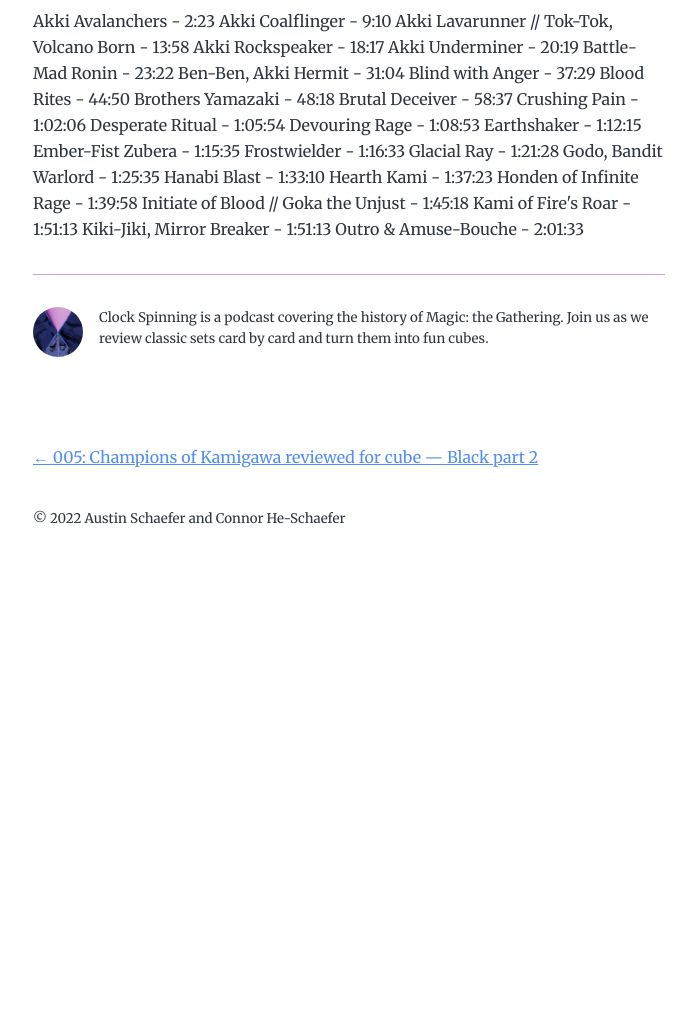
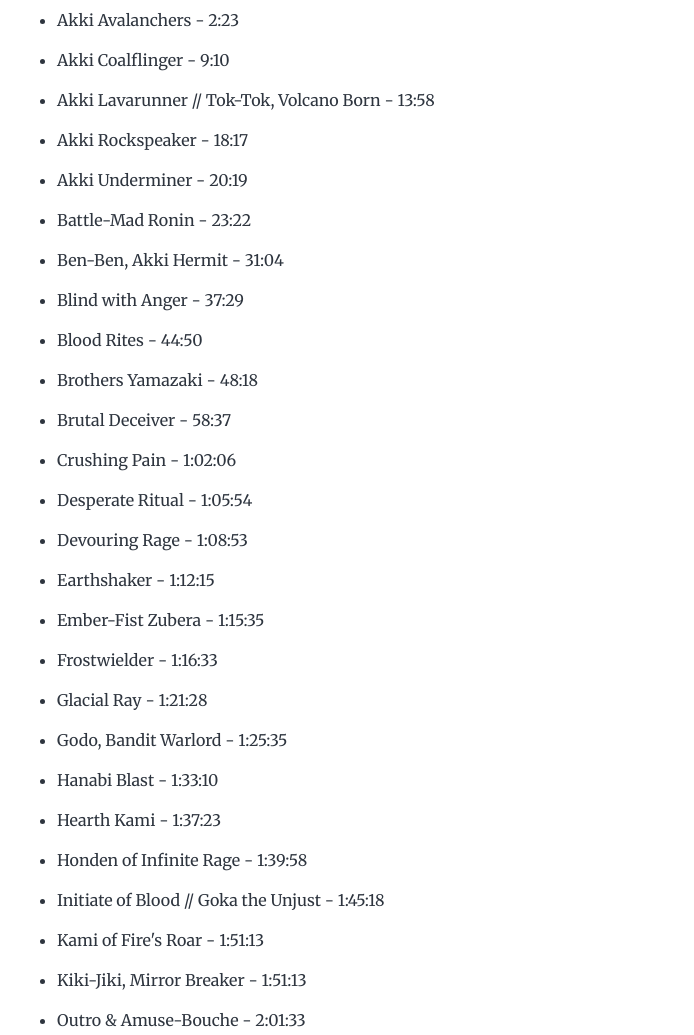
Before and after one commit to austin-schaefer/clock-spinning-site, a Gatsby site: page /episode-6-red-part-1-review/ in a window 1280 px wide. Shown: the part 1380-2415 px from the top of the page, without its empty margins (291-985 px from the left). Before the commit the page ends 1973 px from the top, so only its background shows below. Built offline with nearby package versions, Linux system fonts and the light colour scheme; Gatsby itself is replaced by a stand-in of ours.

Commit message:
Fix bullet formatting on ep6 blog

```diff
--- a/content/blog/episode-6-red-part-1-review/index.md
+++ b/content/blog/episode-6-red-part-1-review/index.md
@@ -21,29 +21,29 @@
 
 ## Today's reviews and timestamps
 
-Akki Avalanchers - 2:23
-Akki Coalflinger - 9:10
-Akki Lavarunner // Tok-Tok, Volcano Born - 13:58
-Akki Rockspeaker - 18:17
-Akki Underminer - 20:19
-Battle-Mad Ronin - 23:22
-Ben-Ben, Akki Hermit - 31:04
-Blind with Anger - 37:29
-Blood Rites - 44:50
-Brothers Yamazaki - 48:18
-Brutal Deceiver - 58:37
-Crushing Pain - 1:02:06
-Desperate Ritual - 1:05:54
-Devouring Rage - 1:08:53
-Earthshaker - 1:12:15
-Ember-Fist Zubera - 1:15:35
-Frostwielder - 1:16:33
-Glacial Ray - 1:21:28
-Godo, Bandit Warlord - 1:25:35
-Hanabi Blast - 1:33:10
-Hearth Kami - 1:37:23
-Honden of Infinite Rage - 1:39:58
-Initiate of Blood // Goka the Unjust - 1:45:18
-Kami of Fire's Roar - 1:51:13
-Kiki-Jiki, Mirror Breaker - 1:51:13
-Outro & Amuse-Bouche - 2:01:33
++ Akki Avalanchers - 2:23
++ Akki Coalflinger - 9:10
++ Akki Lavarunner // Tok-Tok, Volcano Born - 13:58
++ Akki Rockspeaker - 18:17
++ Akki Underminer - 20:19
++ Battle-Mad Ronin - 23:22
++ Ben-Ben, Akki Hermit - 31:04
++ Blind with Anger - 37:29
++ Blood Rites - 44:50
++ Brothers Yamazaki - 48:18
++ Brutal Deceiver - 58:37
++ Crushing Pain - 1:02:06
++ Desperate Ritual - 1:05:54
++ Devouring Rage - 1:08:53
++ Earthshaker - 1:12:15
++ Ember-Fist Zubera - 1:15:35
++ Frostwielder - 1:16:33
++ Glacial Ray - 1:21:28
++ Godo, Bandit Warlord - 1:25:35
++ Hanabi Blast - 1:33:10
++ Hearth Kami - 1:37:23
++ Honden of Infinite Rage - 1:39:58
++ Initiate of Blood // Goka the Unjust - 1:45:18
++ Kami of Fire's Roar - 1:51:13
++ Kiki-Jiki, Mirror Breaker - 1:51:13
++ Outro & Amuse-Bouche - 2:01:33
```
